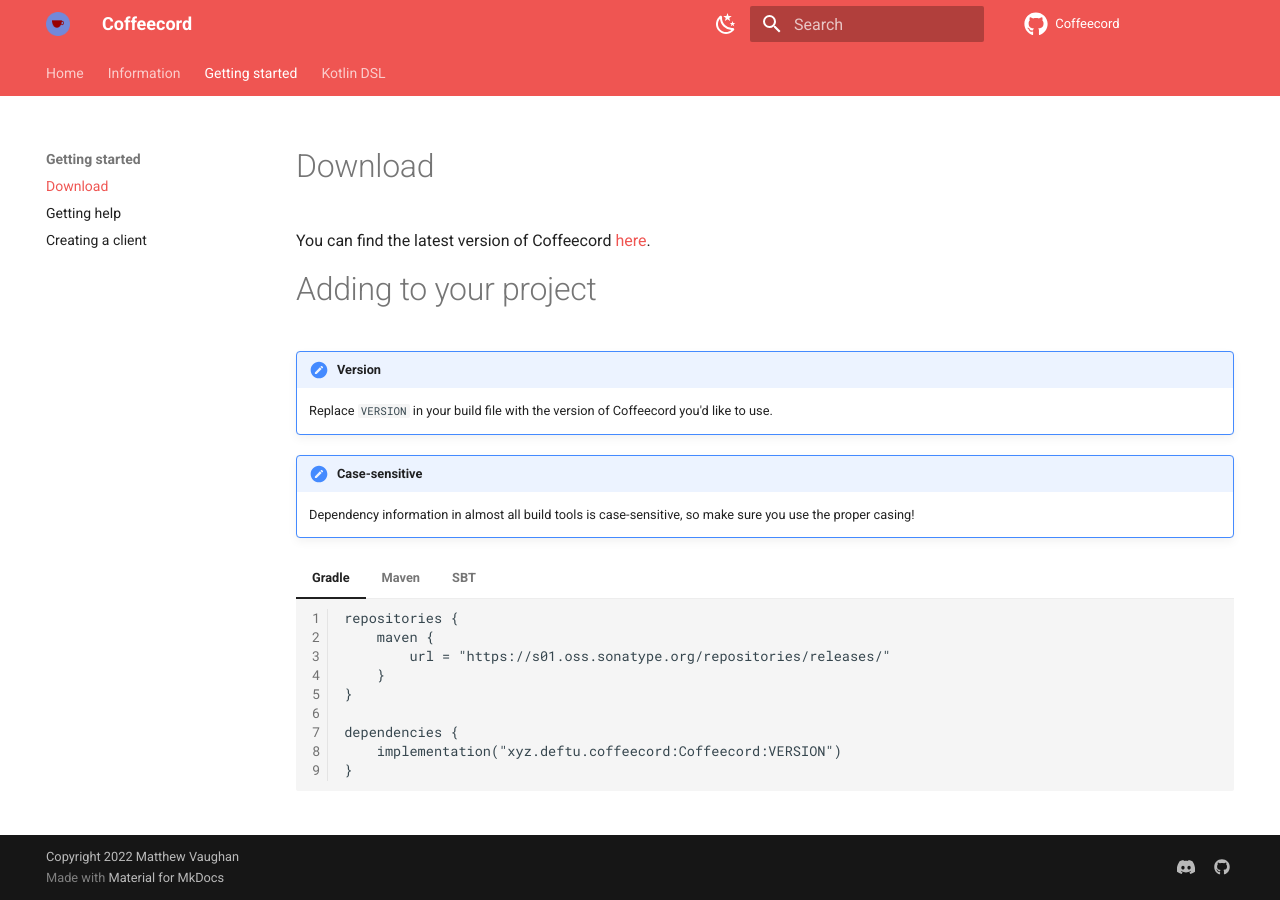
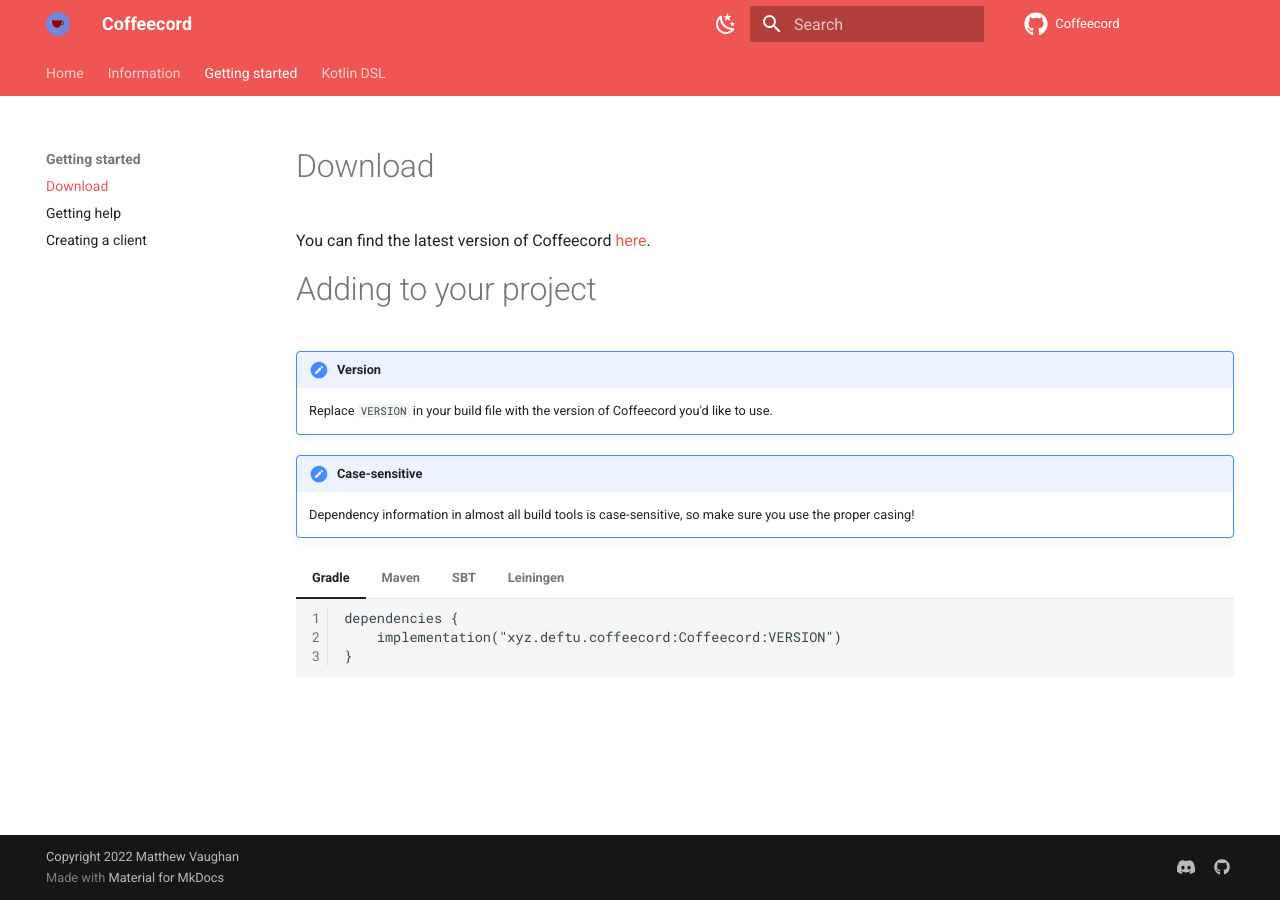
Before and after one commit to EthanDevelops/Wiki, an MkDocs documentation site: the page built from docs/getting-started/download.md, in a window 1280 px wide. Built offline with MkDocs 1.6.1 and Material for MkDocs 9.7.7, drawn with Linux system fonts in a browser that asks for light colours; comment, search, counter and statistics services are not loaded.

Commit message:
new: Add leiningen dependency info to download.

````diff
--- a/docs/getting-started/download.md
+++ b/docs/getting-started/download.md
@@ -10,12 +10,6 @@
 
 === "Gradle"
     ```gradle linenums="1"
-    repositories {
-        maven {
-            url = "https://s01.oss.sonatype.org/repositories/releases/"
-        }
-    }
-
     dependencies {
         implementation("xyz.deftu.coffeecord:Coffeecord:VERSION")
     }
@@ -23,14 +17,6 @@
 
 === "Maven"
     ```maven linenums="1"
-    <repositories>
-        <repository>
-            <id>maven-central</id>
-            <name>MavenCentral</name>
-            <url>https://s01.oss.sonatype.org/repositories/releases/</url>
-        </repository>
-    </repositories>
-
     <dependencies>
         <dependency>
             <groupId>xyz.deftu.coffeecord</groupId>
@@ -44,3 +30,8 @@
     ```sbt linenums="1"
     libraryDependencies += "xyz.deftu.coffeecord" % "Coffeecord" % "VERSION"
     ```
+
+=== "Leiningen"
+    ```leiningen linenums="1"
+    :dependencies [[xyz.deftu.coffeecord/Coffeecord "VERSION"]]
+    ```
````
Also changed, not shown: docs/kotlin-dsl/base.md (+1 -0 lines).
